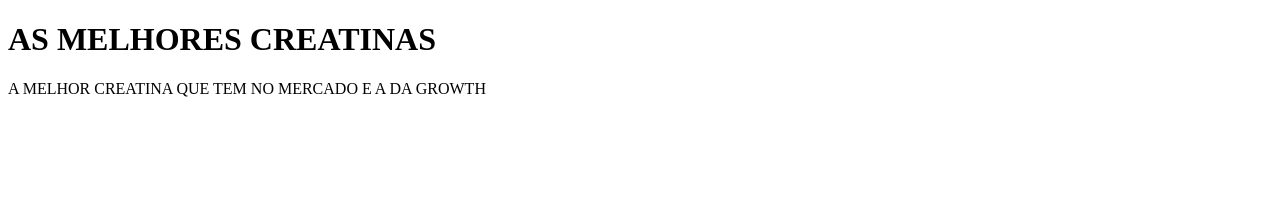
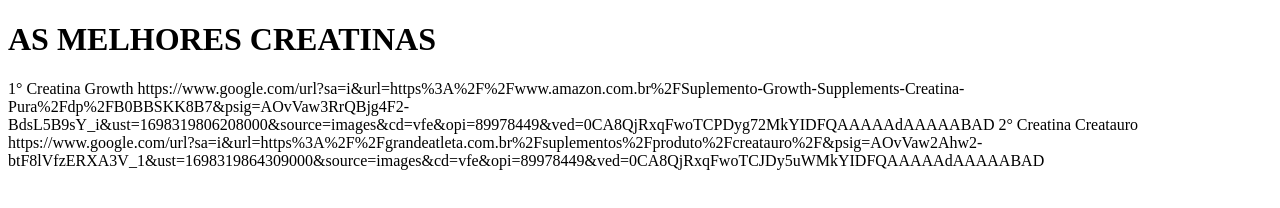
Before and after one commit to Cortezzofc/Cortez-htmll, a plain HTML site: page index.html in a window 1280 px wide. Drawn offline with Linux system fonts and the light colour scheme.

Commit message:
index.html

```diff
--- a/index.html
+++ b/index.html
@@ -8,6 +8,8 @@
 <body>
     <h1>AS MELHORES CREATINAS</h1>
 
-    A MELHOR CREATINA QUE TEM NO MERCADO E A DA GROWTH
+    1° Creatina Growth https://www.google.com/url?sa=i&url=https%3A%2F%2Fwww.amazon.com.br%2FSuplemento-Growth-Supplements-Creatina-Pura%2Fdp%2FB0BBSKK8B7&psig=AOvVaw3RrQBjg4F2-BdsL5B9sY_i&ust=1698319806208000&source=images&cd=vfe&opi=89978449&ved=0CA8QjRxqFwoTCPDyg72MkYIDFQAAAAAdAAAAABAD
+
+    2° Creatina Creatauro https://www.google.com/url?sa=i&url=https%3A%2F%2Fgrandeatleta.com.br%2Fsuplementos%2Fproduto%2Fcreatauro%2F&psig=AOvVaw2Ahw2-btF8lVfzERXA3V_1&ust=1698319864309000&source=images&cd=vfe&opi=89978449&ved=0CA8QjRxqFwoTCJDy5uWMkYIDFQAAAAAdAAAAABAD
 </body>
 </html>
```
